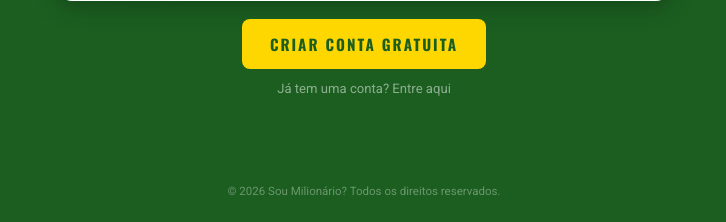
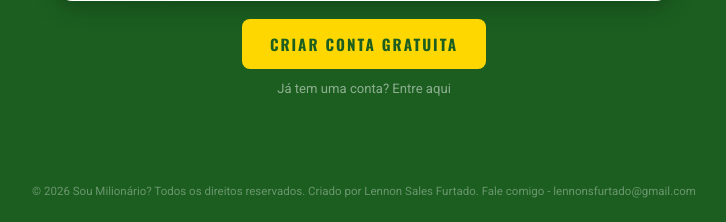
Before and after one commit to Biosdead/https---github.com-Biosdead-millionaire, a PHP site: page /index.php in a window 1280 px wide. Shown: the part 849-1071 px from the top of the page, without its empty margins (276-1002 px from the left). Run offline with PHP 8.4, Linux system fonts and the light colour scheme; data comes from the database, SQL or seed files in the repository; data that the repository does not hold is empty.

Commit message:
Criado por e contato

```diff
--- a/lang.php
+++ b/lang.php
@@ -102,7 +102,7 @@ $translations = [
         'conv_how_title'      => 'How does it work?',
         'conv_badge'          => 'MILLIONAIRE',
         'conv_try_demo'       => 'Try with your own savings',
-        'footer_copy'         => '© 2026 Am I A Millionaire? All rights reserved.',
+        'footer_copy'         => '© 2026 Am I A Millionaire? All rights reserved. Created by Lennon Sales Furtado. Contact me - lennonsfurtado@gmail.com',
     ],
     'pt' => [
         'site_name'           => 'Sou Milionário?',
@@ -206,7 +206,7 @@ $translations = [
         'conv_how_title'      => 'Como funciona?',
         'conv_badge'          => 'MILIONÁRIO',
         'conv_try_demo'       => 'Experimente com sua reserva',
-        'footer_copy'         => '© 2026 Sou Milionário? Todos os direitos reservados.',
+        'footer_copy'         => '© 2026 Sou Milionário? Todos os direitos reservados. Criado por Lennon Sales Furtado. Fale comigo - lennonsfurtado@gmail.com',
     ],
 ];
 
```
